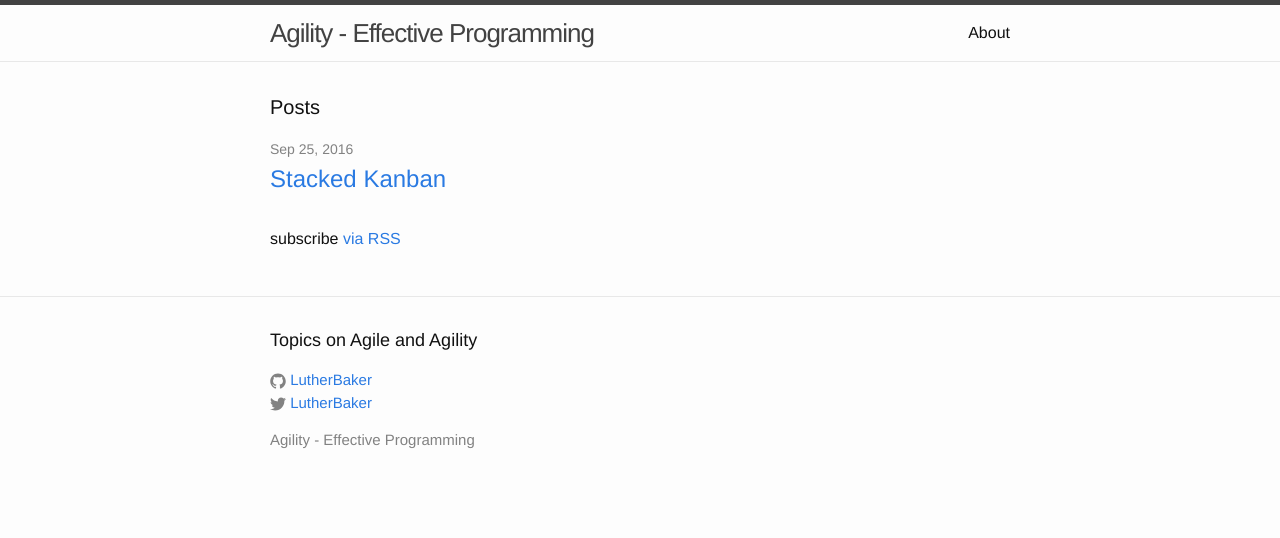
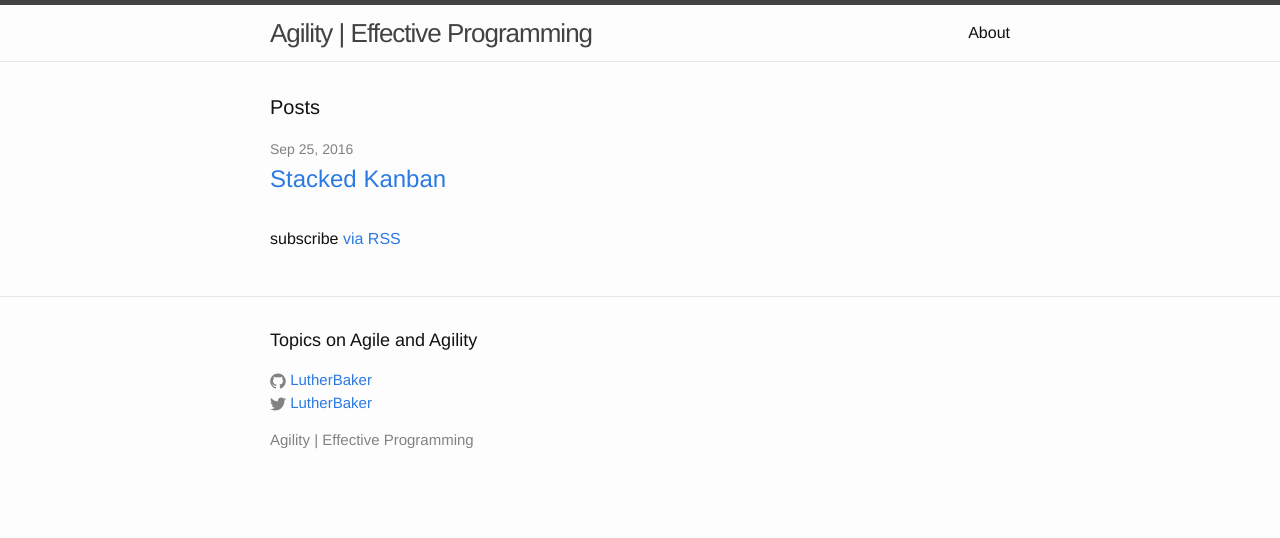
Before and after one commit to EffectiveProgramming/agility, a Jekyll site: the page built from index.html, in a window 1280 px wide. Shown: the top 538 px of the page. Built offline with Jekyll 4.4.1, drawn with Linux system fonts in a browser that asks for light colours.

```diff
--- a/_config.yml
+++ b/_config.yml
@@ -1,4 +1,4 @@
-title: Agility - Effective Programming
+title: Agility | Effective Programming
 description: >
   Topics on Agile and Agility
 baseurl: "/agility"
```
